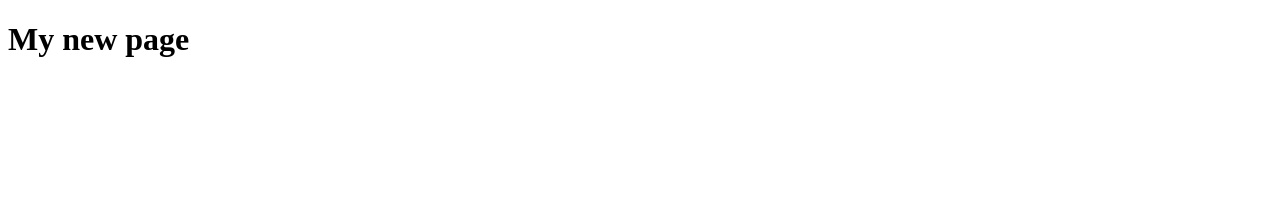
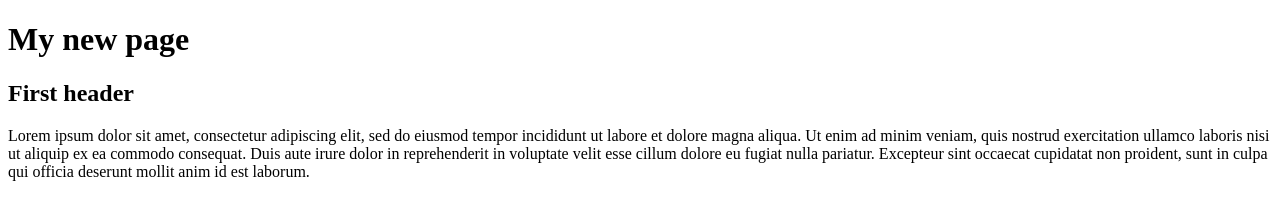
Before and after one commit to SiJiP/sijip.github.io, a plain HTML site: page index.html in a window 1280 px wide. Drawn offline with Linux system fonts and the light colour scheme.

Commit message:
some changes

```diff
--- a/index.html
+++ b/index.html
@@ -8,5 +8,7 @@
 </head>
 <body>
     <h1>My new page</h1>
+    <h2>First header</h2>
+    <p>Lorem ipsum dolor sit amet, consectetur adipiscing elit, sed do eiusmod tempor incididunt ut labore et dolore magna aliqua. Ut enim ad minim veniam, quis nostrud exercitation ullamco laboris nisi ut aliquip ex ea commodo consequat. Duis aute irure dolor in reprehenderit in voluptate velit esse cillum dolore eu fugiat nulla pariatur. Excepteur sint occaecat cupidatat non proident, sunt in culpa qui officia deserunt mollit anim id est laborum.</p>
 </body>
 </html>
```
